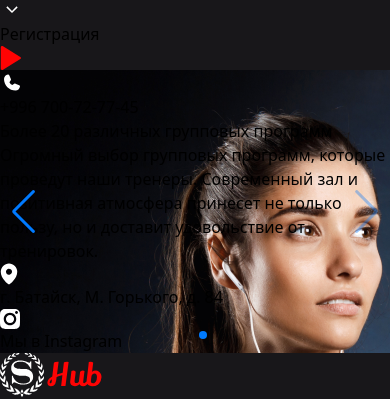
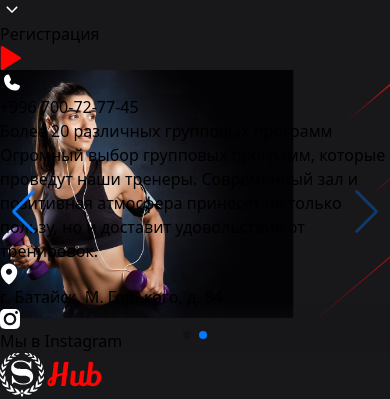
Before and after one commit to Bekjan-Temenov/Sport_Hub, a React (Vite) app: page / in a window 390 px wide. Shown: the part 479-878 px from the top of the page. Built offline with nearby package versions, Linux system fonts and the light colour scheme.

Commit message:
добавила адаптивку

```diff
--- a/src/features/Home/ui/SliderHome.jsx
+++ b/src/features/Home/ui/SliderHome.jsx
@@ -33,7 +33,7 @@ const SliderHome = () => {
                 <SwiperSlide>
                     <div
                         style={{ backgroundImage: `url(${slide1})` }}
-                        className="w-full h-[700px] md:h-[983px] bg-cover bg-center flex items-center justify-center"
+                        className="relative w-full h-[440px] md:h-[983px] bg-cover bg-center bg-fixed md:bg-attachment-scroll flex items-center justify-center md:w-auto"
                     >
                         <Container>
                             <div>
@@ -57,28 +57,31 @@ const SliderHome = () => {
                                     <li>Работаем 24/7</li>
                                 </ul>
                                 <div className='flex gap-2 mt-[40px] md:mt-[90px] ml-[30px]'>
-                                    <img src={mapPin} alt="Map Pin" />
+                                    <img src={mapPin} alt="Map Pin" className="w-[20px] md:w-[30px] h-[20px] md:h-[30px]" />
                                     <p className='text-white text-[13px] md:text-[18px]'>
                                         г. Батайск, M. Горького, д. 84
                                     </p>
                                 </div>
                                 <div className='flex flex-col ml-[30px] mt-1 md:flex-row md:justify-between md:mt-[90px]'>
                                     <button className='text-white flex gap-2 justify-center w-[200px] h-[40px] items-center border border-white md:p-[10px] rounded-xl'>
-                                        <img src={instgram} alt="Instagram Icon" />Мы в Instagram
+                                        <img src={instgram} alt="Instagram Icon" className="w-[20px] md:w-[30px] h-[20px] md:h-[30px]" />Мы в Instagram
                                     </button>
                                     <button className='flex w-[208px] h-[40px] bg-[#E41C26] text-white text-[20px] justify-center mt-[20px] md:mt-0 items-center gap-3 rounded-xl'>
-                                        Смотреть все <img src={vector} alt="Arrow Icon" />
+                                        Смотреть все <img src={vector} alt="Arrow Icon" className="w-[20px] md:w-[30px] h-[20px] md:h-[30px]" />
                                     </button>
                                 </div>
                             </div>
                         </Container>
+                        <div className="absolute bottom-0 left-0 w-full flex justify-center pb-4">
+                            <div className="pagination"></div>
+                        </div>
                     </div>
                 </SwiperSlide>
 
                 <SwiperSlide>
                     <div
-                        style={{ backgroundImage: `url(${slide2})` }}
-                        className="bg-[#030305] w-full h-[700px] md:h-[983px] bg-start flex items-start justify-start md:justify-end transform scale-x-[-1] md:scale-x-100"
+                        style={{ backgroundImage: `url(${slide2})`, backgroundSize: 'cover', backgroundPosition: 'center' }}
+                        className="relative bg-[#030305]  w-full h-[440px] md:h-[983px] flex items-start justify-start md:justify-end transform scale-x-[-1] md:scale-x-100"
                     >
                         <Container>
                             <div className='flex flex-col justify-start md:justify-end transform scale-x-[-1] md:scale-x-100'>
@@ -89,7 +92,7 @@ const SliderHome = () => {
                                 <div className='w-full md:w-[823px] text-left md:text-right ml-0 md:ml-auto'>
                                     <h1 className='text-white text-[32px] md:text-[67px] font-bold leading-tight mt-[40px] md:mt-[70px]'>Более 20 различных групповых программ</h1>
                                 </div>
-                                <p className='w-full md:w-[623px] text-[15px] md:text-[24px] text-white mt-4 md:mt-[30px] text-left md:text-right ml-0 md:ml-auto'>
+                                <p className='w-[233px] md:w-[623px] text-[12px] md:text-[24px] text-white mt-4 md:mt-[30px] text-left md:text-right ml-0 md:ml-auto'>
                                     Огромный выбор групповых программ, которые проведут наши тренеры. Современный зал и позитивная атмосфера принесет не только пользу, но и доставит удовольствие от тренировок.
                                 </p>
                                 <div className='flex justify-start md:justify-end gap-2 mt-[40px] md:mt-[90px] ml-0 md:ml-auto'>
@@ -110,8 +113,10 @@ const SliderHome = () => {
 
 
 
-            <div className="swiper-button-next m-4 p-7 custom-swiper-button flex items-center justify-center bg-red-900 w-12 h-12 text-white rounded-full shadow-lg hover:bg-white hover:text-red-900 transition duration-300 absolute right-2 top-1/2 transform -translate-y-1/2"></div>
-            <div className="swiper-button-prev m-4 p-7 custom-swiper-button flex items-center justify-center bg-red-900 w-12 h-12 text-white rounded-full shadow-lg hover:bg-white hover:text-red-900 transition duration-300 absolute left-2 top-1/2 transform -translate-y-1/2"></div>
+
+                <div className="swiper-button-next  m-4 p-7 custom-swiper-button flex items-center justify-center  md:bg-red-900  md:w-12 md:h-12 text-white rounded-full shadow-lg hover:bg-white hover:text-red-900 transition duration-300 absolute right-2 top-1/2 transform -translate-y-1/2"></div>
+                <div className="swiper-button-prev m-4 p-7 custom-swiper-button flex items-center justify-center  md:bg-red-900  md:w-12 md:h-12 text-white rounded-full shadow-lg hover:bg-white hover:text-red-900 transition duration-300 absolute left-2 top-1/2 transform -translate-y-1/2"></div>
+
             </Swiper>
         </div>
     );
```
Lines whose indentation alone changed are shown as unchanged.
